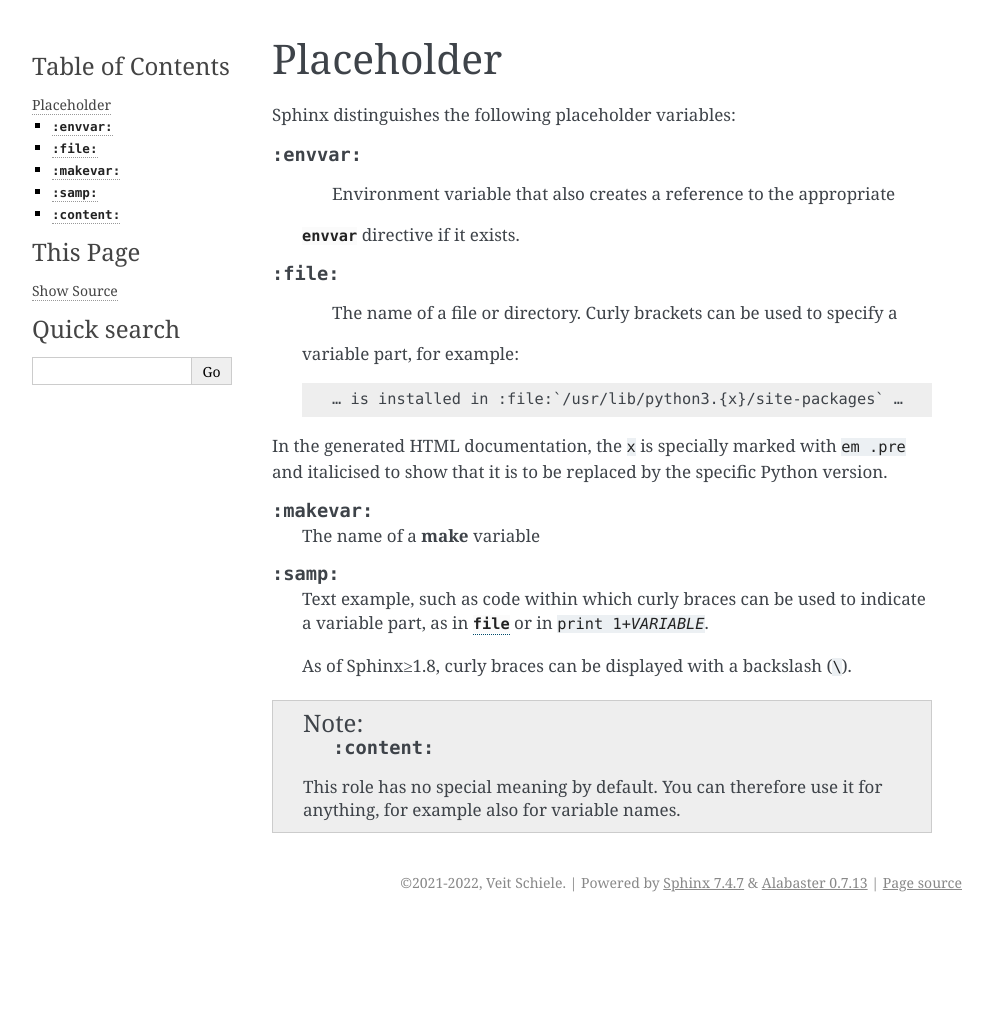
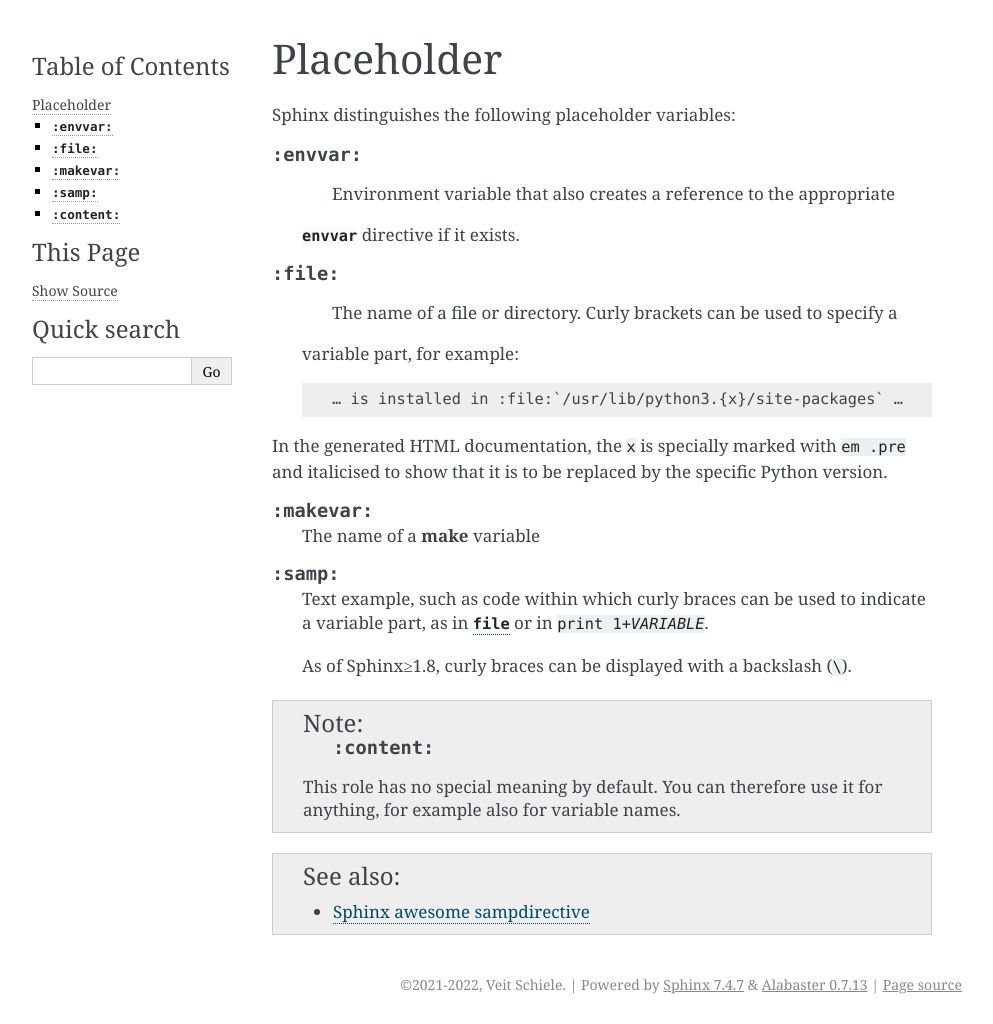
Before and after one commit to veit/python-basics-tutorial, a Sphinx documentation site: the page built from docs/document/placeholder.rst, in a window 1280 px wide. Shown: the whole page, without its empty margins (148-1141 px from the left). Built offline with Sphinx 7.4.7, drawn with Linux system fonts in a browser that asks for light colours; pages that are not in the unit, such as notebooks, are missing from menus; before the commit the page ends 922 px from its top, so only the background shows below that.

Commit message:
Add link to Sphinx awesome sampdirective

```diff
--- a/docs/document/placeholder.rst
+++ b/docs/document/placeholder.rst
@@ -35,3 +35,7 @@ version.
 
    This role has no special meaning by default. You can therefore use it for
    anything, for example also for variable names.
+
+.. seealso::
+   * `Sphinx awesome sampdirective
+     <https://github.com/kai687/sphinxawesome-sampdirective>`_
```
